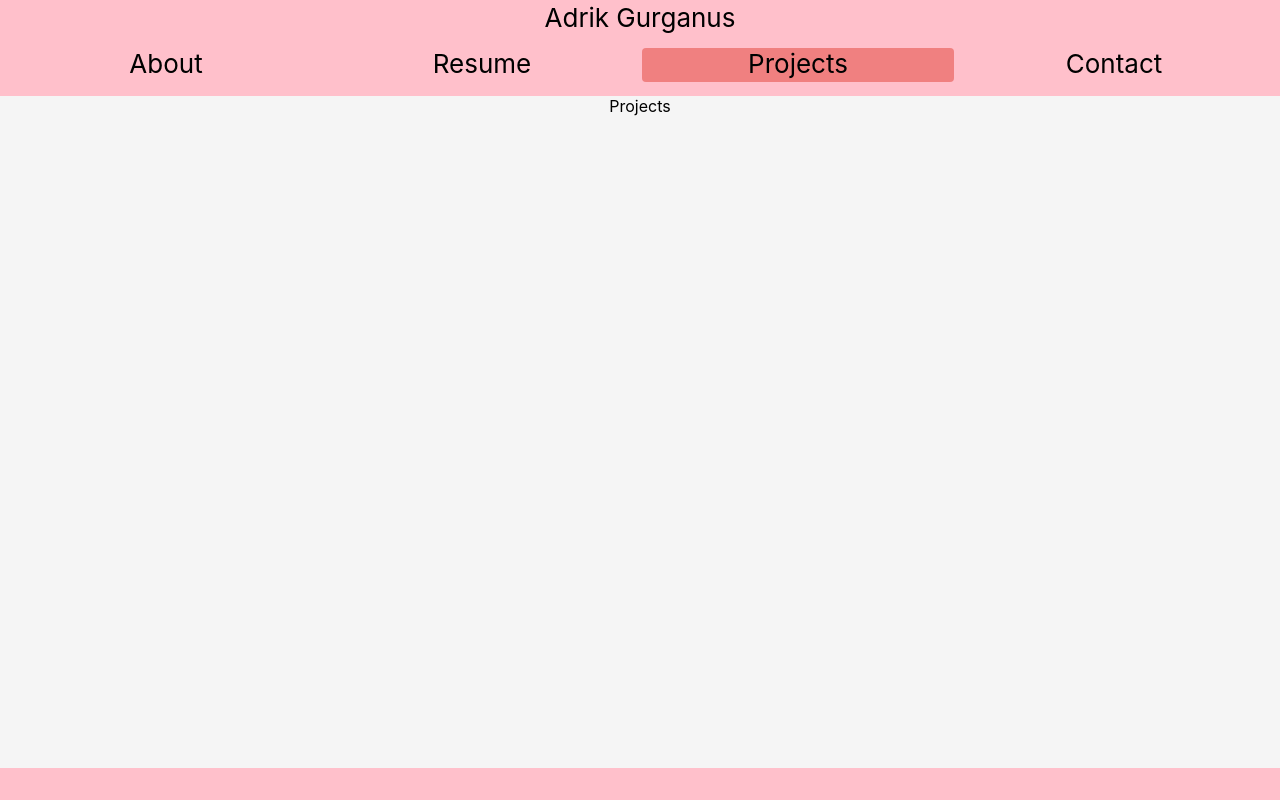
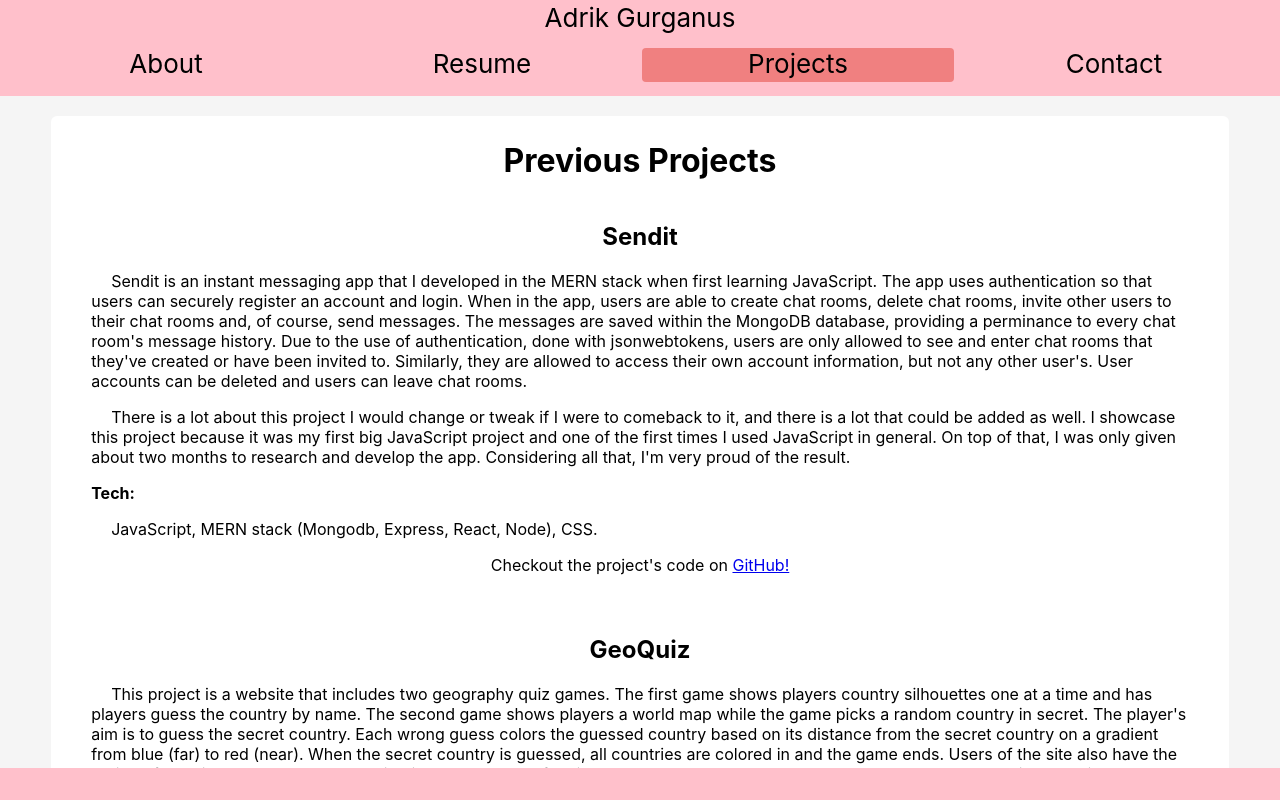
Before and after one commit to AdrikGG/IntroWebDevFinal, a React (Create React App) app: page /projects in a window 1280 px wide. Built offline with nearby package versions, Linux system fonts and the light colour scheme.

Commit message:
Projects page complete

```diff
--- /dev/null
+++ b/src/pages/Projects.css
@@ -0,0 +1,36 @@
+.projects-content {
+  margin: 20px 0;
+  padding: 4px 20px 20px 20px;
+  border-radius: 6px;
+  background-color: white;
+}
+
+.projects-hearer {
+  margin: 0;
+}
+
+.project {
+  margin-bottom: 20px;
+  padding: 20px;
+  text-align: left;
+  border-radius: 6px;
+}
+
+.project-header {
+  margin-top: 0;
+  text-align: center;
+}
+
+.description {
+  text-indent: 20px;
+}
+
+.tech {
+  margin: 10px 0 0 0;
+  text-indent: 0;
+}
+
+.link {
+  margin-top: 1rem;
+  text-align: center;
+}
--- a/src/pages/Projects.js
+++ b/src/pages/Projects.js
@@ -1,5 +1,126 @@
+import './Projects.css';
+
 const Projects = () => {
-  return <div>Projects</div>;
+  return (
+    <div className="projects-content">
+      <h1 className="projects-header">Previous Projects</h1>
+      <div className="project">
+        <h2 className="project-header">Sendit</h2>
+        <div className="description">
+          <p>
+            Sendit is an instant messaging app that I developed in the MERN
+            stack when first learning JavaScript. The app uses authentication so
+            that users can securely register an account and login. When in the
+            app, users are able to create chat rooms, delete chat rooms, invite
+            other users to their chat rooms and, of course, send messages. The
+            messages are saved within the MongoDB database, providing a
+            perminance to every chat room's message history. Due to the use of
+            authentication, done with jsonwebtokens, users are only allowed to
+            see and enter chat rooms that they've created or have been invited
+            to. Similarly, they are allowed to access their own account
+            information, but not any other user's. User accounts can be deleted
+            and users can leave chat rooms.
+          </p>
+          <p>
+            There is a lot about this project I would change or tweak if I were
+            to comeback to it, and there is a lot that could be added as well. I
+            showcase this project because it was my first big JavaScript project
+            and one of the first times I used JavaScript in general. On top of
+            that, I was only given about two months to research and develop the
+            app. Considering all that, I'm very proud of the result.
+          </p>
+          <h4 className="tech">Tech:</h4>
+          <p>JavaScript, MERN stack (Mongodb, Express, React, Node), CSS.</p>
+        </div>
+        <div className="link">
+          <span>Checkout the project's code on </span>
+          <a href="https://github.com/AdrikGG/sendit">GitHub!</a>
+        </div>
+      </div>
+      <div className="project">
+        <h2 className="project-header">GeoQuiz</h2>
+        <div className="description">
+          <p>
+            This project is a website that includes two geography quiz games.
+            The first game shows players country silhouettes one at a time and
+            has players guess the country by name. The second game shows players
+            a world map while the game picks a random country in secret. The
+            player's aim is to guess the secret country. Each wrong guess colors
+            the guessed country based on its distance from the secret country on
+            a gradient from blue (far) to red (near). When the secret country is
+            guessed, all countries are colored in and the game ends. Users of
+            the site also have the option of creating an account and logging in
+            to keep track of their scores and get put on the leaderboard. Users
+            are authenicated using jsonwebtokens, making sure they can only
+            manipulate their own accounts.
+          </p>
+          <p>
+            This has been a passion project that I have slowly been designing
+            for about a year. I've made some prototypes prior to this website
+            version, though nothing fully fleshed out until now. It was great to
+            share this project and passion with the two classmates that
+            developed this project with me, and it has been a good experience
+            working with them.
+          </p>
+          <p>This project is currently a work in progress.</p>
+          <h4 className="tech">Tech:</h4>
+          <p>JavaScript, MERN stack (Mongodb, Express, React, Node), CSS.</p>
+        </div>
+        <div className="link">
+          <span>Checkout the project's code on </span>
+          <a href="https://github.com/AdrikGG/FullStackFinal">GitHub!</a>
+        </div>
+      </div>
+      <div className="project">
+        <h2 className="project-header">Full Stack Homework</h2>
+        <div className="description">
+          <p>
+            A collection of small JavaScript programs highlighting differnt
+            aspects of JavaScript and Full Stack development.
+          </p>
+          <h4 className="tech">Tech:</h4>
+          <p>JavaScript, HTML, CSS, Bootstrap, Express, Pug.</p>
+        </div>
+        <div className="link">
+          <span>Checkout the code on </span>
+          <a href="https://github.com/AdrikGG/FullStackWebDev">GitHub!</a>
+        </div>
+      </div>
+      <div className="project">
+        <h2 className="project-header">Capstone Project</h2>
+        <div className="description">
+          <p>
+            I, along with the seven others in my capstone team, worked to
+            develop a mobile app that allows users to fill out a large form with
+            personal medical information. The user can pick from a number of
+            languages to translate the form into. The purpose of this app is to
+            allow users to better communicate their medical history and
+            situation when traveling and when dealing with medical profesionals
+            who speak a different language. Users are able to create multiple of
+            these forms as profiles and edit them whenever they like. All the
+            data is stored locally to limit the vulnerability of users'
+            sensitive medical data. Edits to profiles are saved as soon as they
+            are made to make the process more user friendly.
+          </p>
+          <p>
+            My work on this project was to handle much of the backend, the
+            profile structure, and the storage, among a number of other things.
+            I was also responsible for creating and testing the production
+            builds. I was responsible for a very large portion of the app and
+            it's code.
+          </p>
+          <h4 className="tech">Tech:</h4>
+          <p>TypeScript, React Native, Expo.</p>
+        </div>
+        <div className="link">
+          <p>
+            Unfortunately, I am obligated to not share the code from this
+            project.
+          </p>
+        </div>
+      </div>
+    </div>
+  );
 };
 
 export default Projects;
```
